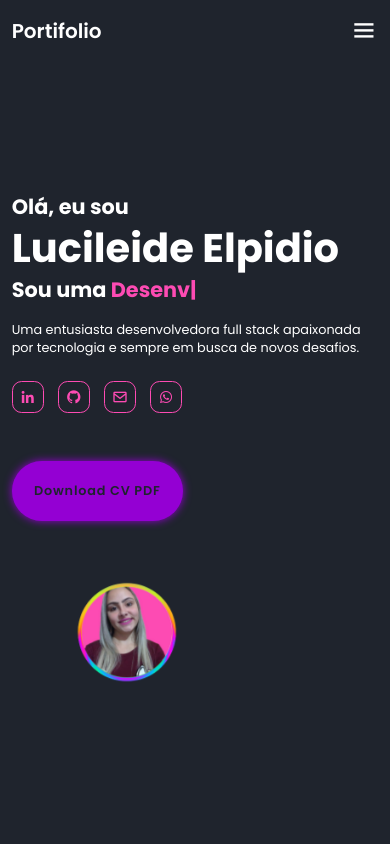
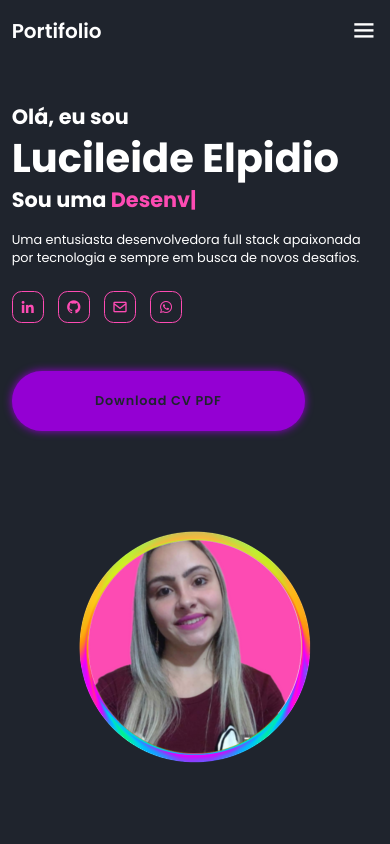
Before and after one commit to Lucileide-Elpidio/portifolio, a plain HTML site: page index.html in a window 390 px wide. Shown: the top 844 px of the page. Drawn offline with nearby package versions, Linux system fonts and the light colour scheme; a script that the page names is missing.

Commit message:
melhorando responsividade

```diff
--- a/css/style.css
+++ b/css/style.css
@@ -374,6 +374,13 @@ span {
     html {
         font-size: 55%;
     }
+
+    .btn {
+        display: flex;
+        justify-content: center;
+        align-items: center;
+        width: 60%;
+    }
 }
 
 @media(max-width:991px) {
@@ -399,6 +406,13 @@ span {
 
     .footer {
         padding: 2rem 3%;
+    }
+
+    .btn {
+        display: flex;
+        justify-content: center;
+        align-items: center;
+        width: 50%;
     }
 }
 
@@ -467,11 +481,41 @@ span {
     .projects-container {
         grid-template-columns: repeat(2, 1fr);
     }
+
+    .btn {
+        display: flex;
+        justify-content: center;
+        align-items: center;
+        width: 50%;
+    }
+
+    .home-img {
+        display: flex;
+        justify-content: center;
+        align-items: center;
+        width: 90%;
+    }
+
 }
 
 @media(max-width:617px) {
     .projects-container {
         grid-template-columns: 1fr;
+
+    }
+
+    .btn {
+        display: flex;
+        justify-content: center;
+        align-items: center;
+        width: 60%;
+    }
+
+    .home-img {
+        display: flex;
+        justify-content: center;
+        align-items: center;
+        width: 100%;
     }
 }
 
@@ -483,11 +527,28 @@ span {
     .contact form .input-box input {
         width: 100%;
     }
+
+    .btn {
+        display: flex;
+        justify-content: center;
+        align-items: center;
+        width: 80%;
+    }
+
+    .home-img {
+        display: flex;
+        justify-content: center;
+        align-items: center;
+        width: 100%;
+    }
 }
 
 @media(max-width:365px) {
-    .home-img img {
-        width: 90vw;
+    .home-img {
+        display: flex;
+        justify-content: center;
+        align-items: center;
+        width: 100%;
     }
 
     .about-img img {
@@ -502,4 +563,11 @@ span {
         text-align: center;
         margin-top: 2rem;
     }
+
+    .btn {
+        display: flex;
+        justify-content: center;
+        align-items: center;
+        width: 80%;
+    }
 }
--- a/index.html
+++ b/index.html
@@ -49,8 +49,8 @@
         class="btn">Download CV PDF</a>
     </div>
 
-    <div class="home-img">
-      <img src="./images/foto perfil.png" alt="logo-home">
+    <div>
+      <img src="./images/foto perfil.png" alt="logo-home" class="home-img">
     </div>
   </section>
 
@@ -63,8 +63,8 @@
       <h2 class="heading">Sobre</h2>
       <h3><span>Desenvolvedora Full Stack</span></h3>
       <p>
-         Sou um desenvolvedor full stack com sólida experiência em tecnologias web. Minhas habilidades-chave incluem:
-<br>
+        Sou um desenvolvedor full stack com sólida experiência em tecnologias web. Minhas habilidades-chave incluem:
+        <br>
         Front-End: Desenvolvimento com React, Styled Components e Bootstrap.
         <br>
         Back-End: Utilização do Node.js e Express.js para criar APIs robustas.
@@ -81,8 +81,9 @@
         <br>
         Especialização em Desenvolvimento Web Full Stack
         <br>
-        Estou sempre em busca de desafios empolgantes e novas oportunidades de aprendizado. Vamos explorar como posso contribuir para sua equipe e projetos!
-         </p>
+        Estou sempre em busca de desafios empolgantes e novas oportunidades de aprendizado. Vamos explorar como posso
+        contribuir para sua equipe e projetos!
+      </p>
 
     </div>
   </section>
```
